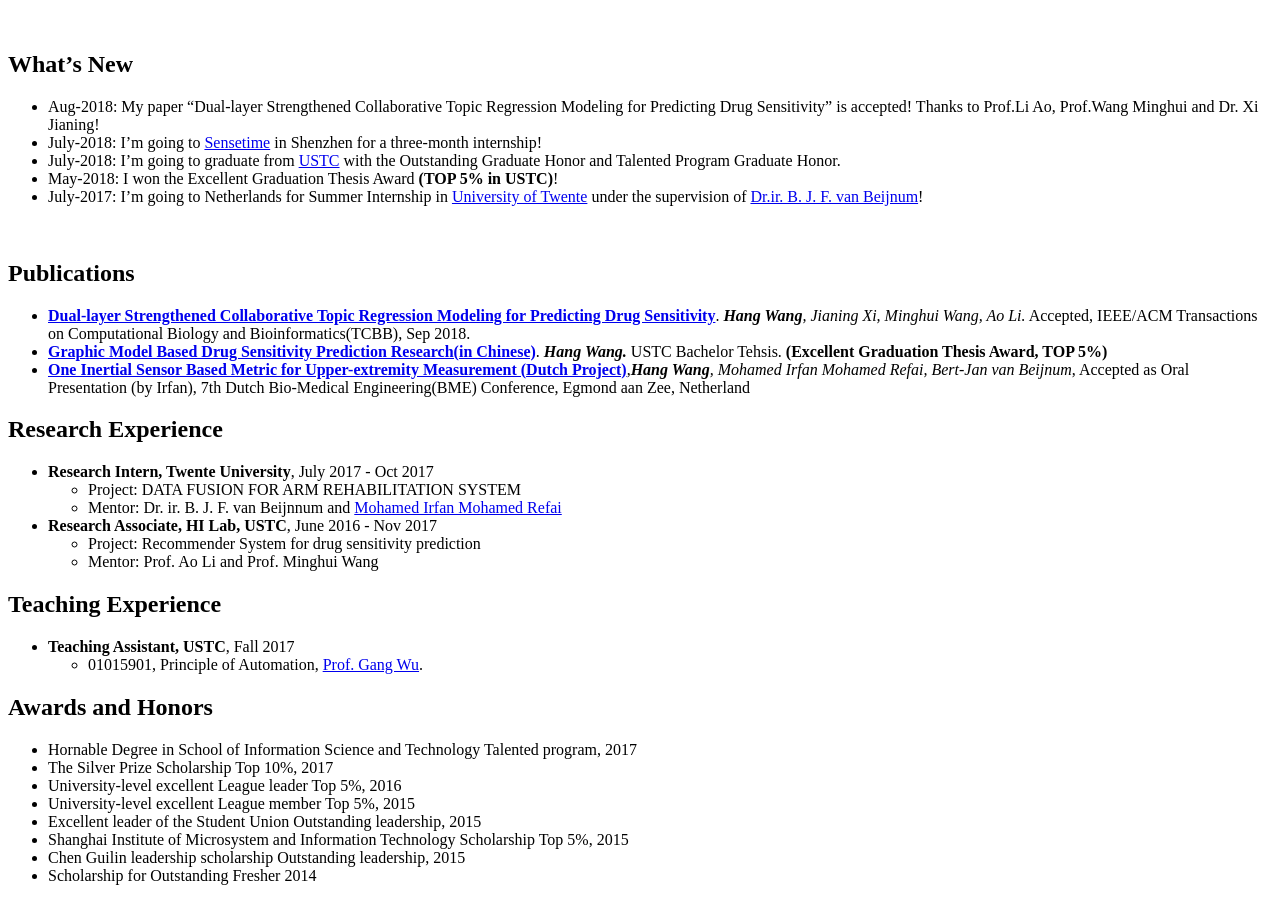
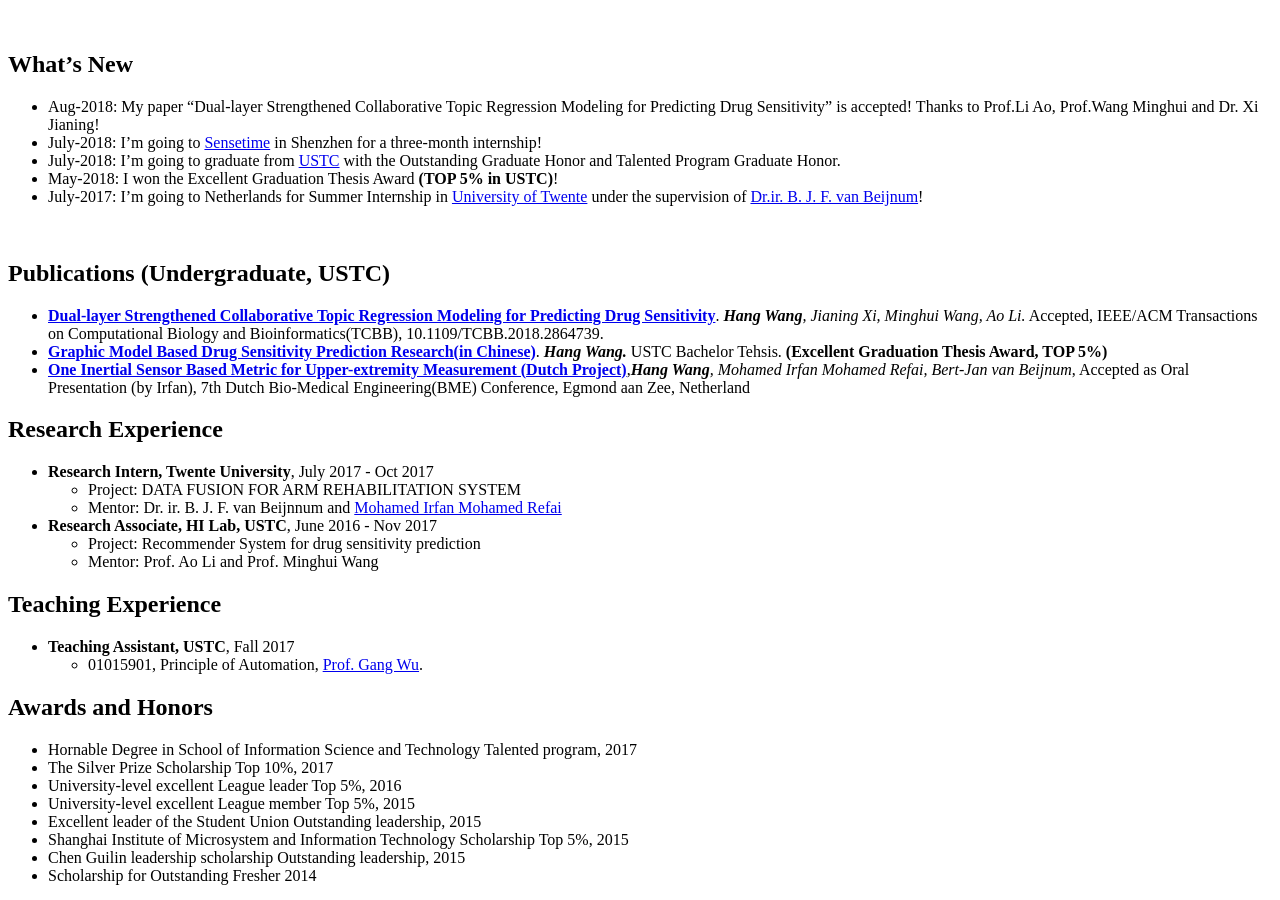
Before and after one commit to ustcmike/ustcmike.github.io, a Jekyll site: the page built from index.md, in a window 1280 px wide and 900 px high, scrolled down 405 px. Built offline with Jekyll 4.4.1, drawn with Linux system fonts in a browser that asks for light colours; nearby versions of some CDN libraries; our own code applies the rules of GitHub Pages for plain Markdown files.

Commit message:
Update index.md

```diff
--- a/index.md
+++ b/index.md
@@ -27,8 +27,8 @@ My research interests include data mining and its wide application on biomedical
 
 &nbsp;
 
-## Publications
-  * **[Dual-layer Strengthened Collaborative Topic Regression Modeling for Predicting Drug Sensitivity](static/papers/17-dsctr.pdf)**. *__Hang Wang__, Jianing Xi, Minghui Wang, Ao Li.* Accepted, IEEE/ACM Transactions on Computational Biology and Bioinformatics(TCBB), Sep 2018.
+## Publications (Undergraduate, USTC)
+  * **[Dual-layer Strengthened Collaborative Topic Regression Modeling for Predicting Drug Sensitivity](static/papers/17-dsctr.pdf)**. *__Hang Wang__, Jianing Xi, Minghui Wang, Ao Li.* Accepted, IEEE/ACM Transactions on Computational Biology and Bioinformatics(TCBB), 10.1109/TCBB.2018.2864739.
   * **[Graphic Model Based Drug Sensitivity Prediction Research(in Chinese)](static/papers/18-thesis.pdf)**. *__Hang Wang.__* USTC Bachelor Tehsis. **(Excellent Graduation Thesis Award, TOP 5%)**
   * **[One Inertial Sensor Based Metric for Upper-extremity Measurement (Dutch Project)](static/papers/17-tnsre.pdf)**,*__Hang Wang__, Mohamed Irfan Mohamed Refai, Bert-Jan van Beijnum*, Accepted as Oral Presentation (by Irfan), 7th Dutch Bio-Medical Engineering(BME)  Conference, Egmond aan Zee, Netherland
 
```
